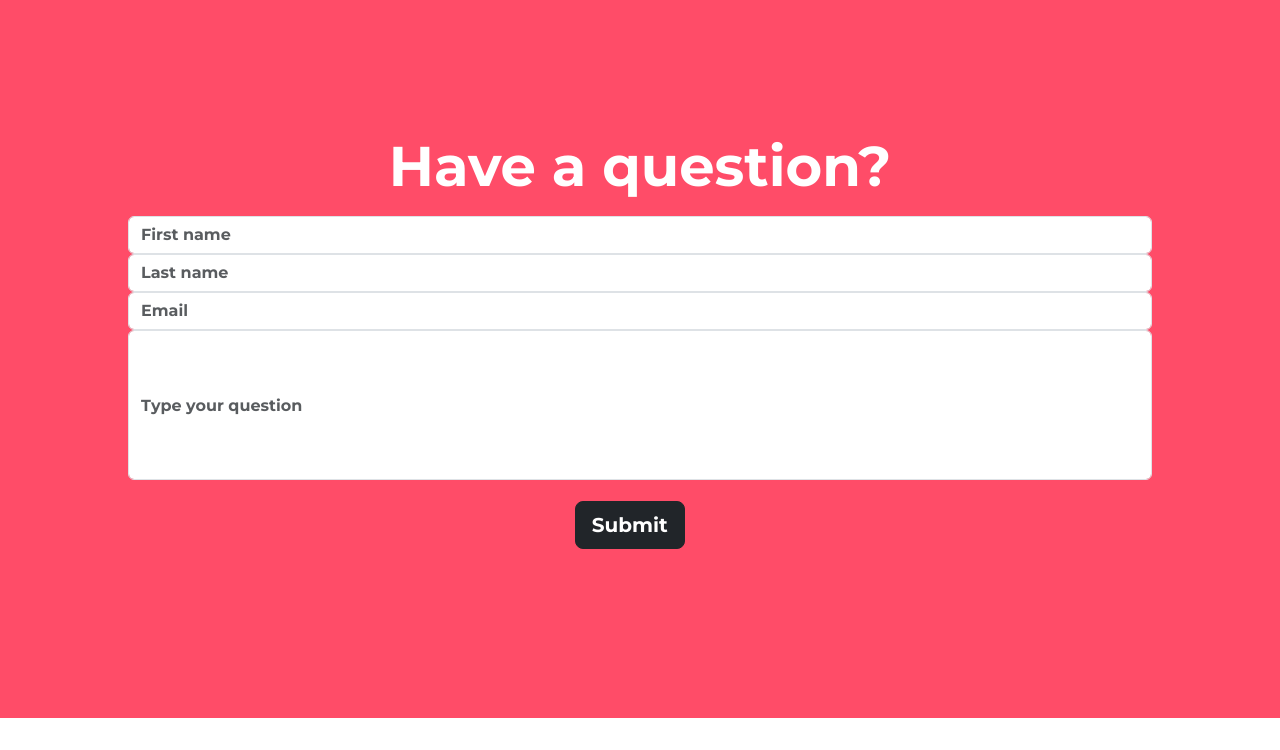
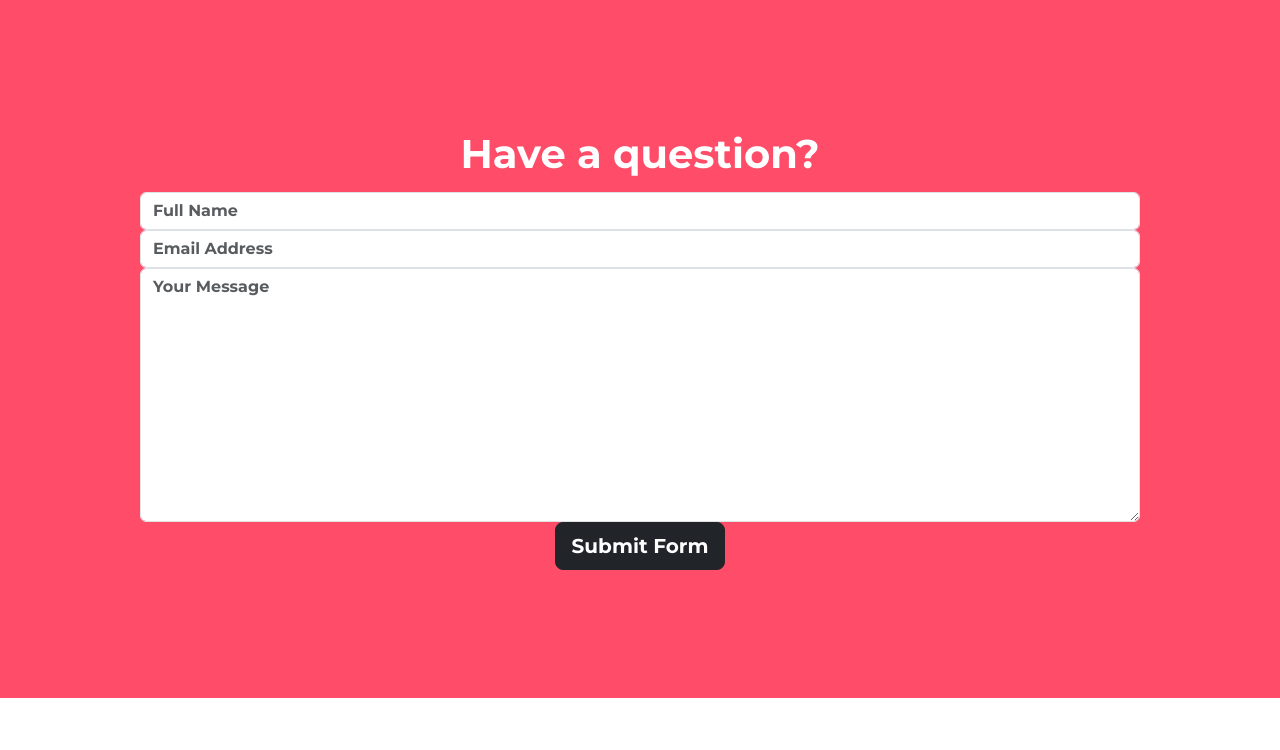
Before and after one commit to Hariprashanth75/moonmind, a plain HTML site: page index.html in a window 1280 px wide. Shown: the part 2440-3190 px from the top of the page. Drawn offline with nearby package versions, Linux system fonts and the light colour scheme.

Commit message:
formsubmit3

```diff
--- a/index.html
+++ b/index.html
@@ -211,22 +211,25 @@
 
   <section class="colored-section" id="cta">
 
-    <h3 class="foot-desc">Have a question?</h3>
-    <form action="https://formsubmit.co/moonmindedu@gmail.com" method="POST">
+    <div class="container">
+      <h1>Have a question?</h1>
+      <form target="_blank" action="https://formsubmit.co/b53fa186f2d0d24acf45eb3f45bdf21c" method="POST">
+        <div class="form-group">
           <div class="form-row">
             <div class="col">
-          <input type="text" class="form-control" placeholder="First name">
+              <input type="text" name="name" class="form-control" placeholder="Full Name" required>
             </div>
             <div class="col">
-          <input type="text" class="form-control" placeholder="Last name">
+              <input type="email" name="email" class="form-control" placeholder="Email Address" required>
             </div>
-        <div class="col">
-          <input type="email" class="form-control" placeholder="Email">
           </div>
-        <input type="text" class="form-control" placeholder="Type your question" style="height: 150px">
-        <button type="submit" class="btn btn-dark btn-lg download-button"> Submit </button>
         </div>
+        <div class="form-group">
+          <textarea placeholder="Your Message" class="form-control" name="message" rows="10" required></textarea>
+        </div>
+        <button type="submit" class="btn btn-lg btn-dark btn-block">Submit Form</button>
       </form>
+    </div>
 
 
   </section>
```
Lines whose indentation alone changed are shown as unchanged.
